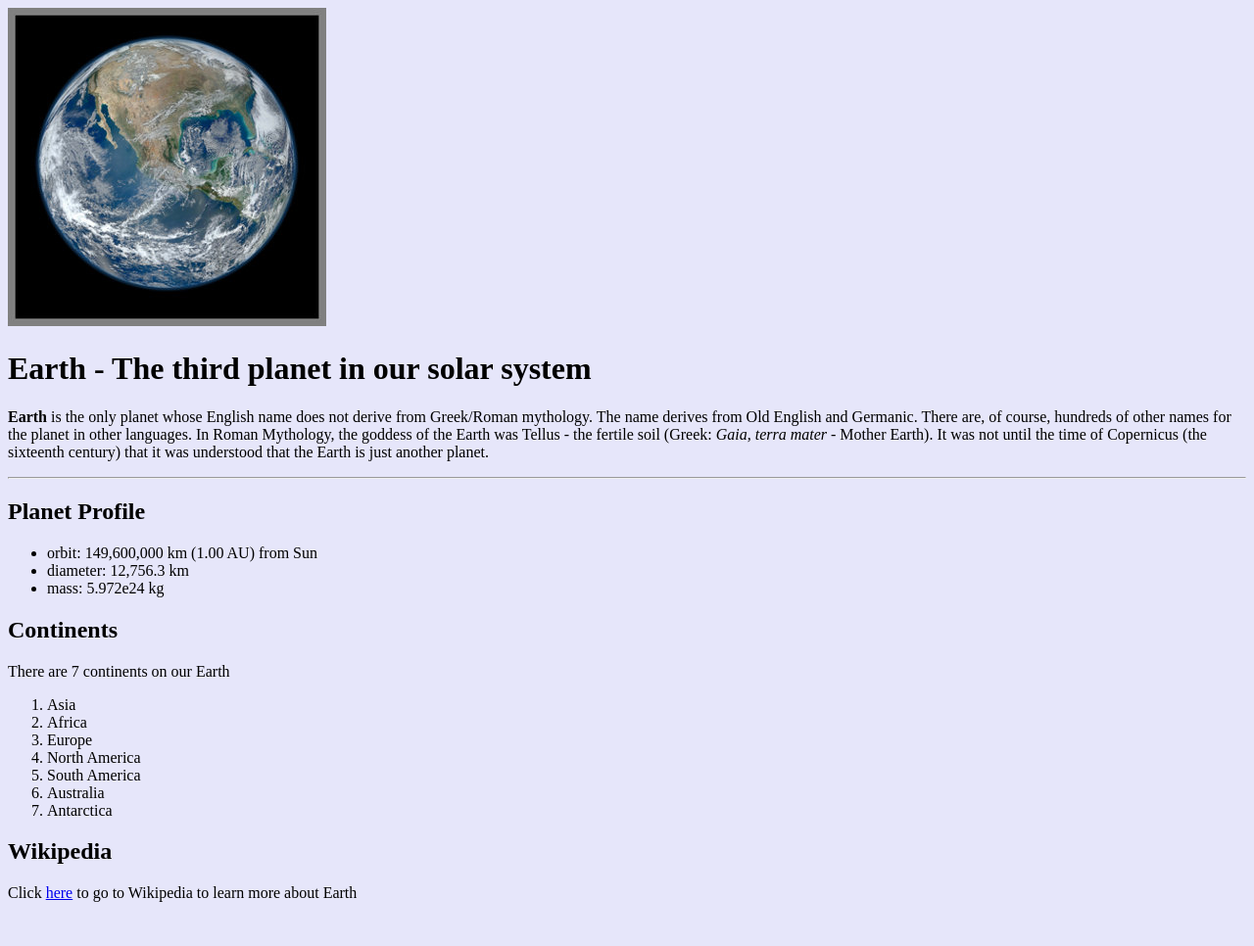
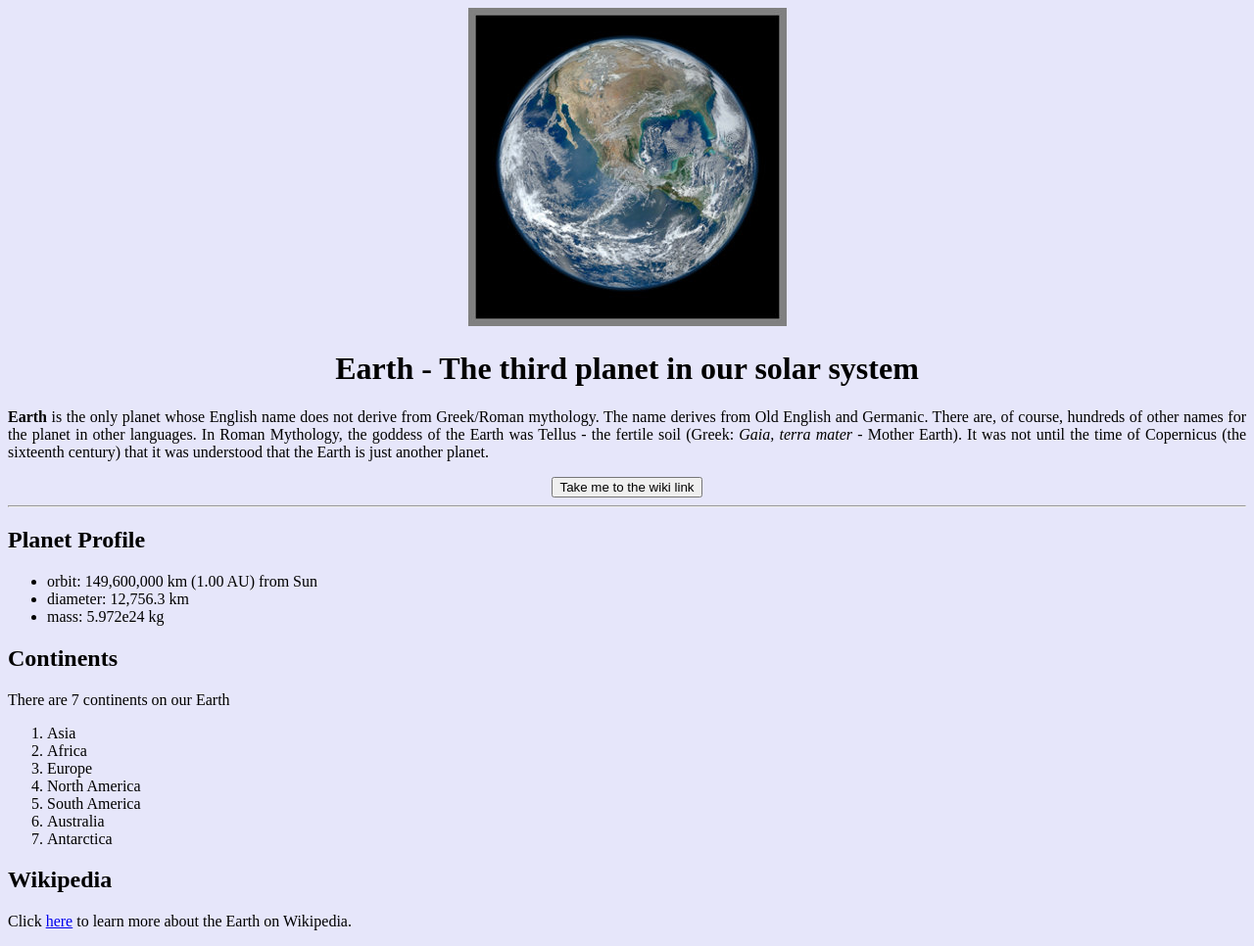
Before and after one commit to SubhrajyotiSen/KidsExample, a plain HTML site: page index.html in a window 1280 px wide. Shown: the whole page at 98% size. Before the commit the page ends 937 px from the top, so only its background shows below. Drawn offline with Linux system fonts and the light colour scheme.

Commit message:
Aligned image to center. Added button

```diff
--- a/index.html
+++ b/index.html
@@ -4,13 +4,14 @@
 		<title>Our Earth</title>
 	</head>
 	<body bgcolor="#E6E6FA">
-		<img src="images/earth.jpg"/>
-		<div id="introduction">
-			<h1>Earth - The third planet in our solar system</h1>
-			<p><strong>Earth</strong> is the only planet whose English name does not derive from Greek/Roman mythology. The name derives from Old English and Germanic. There are, of course, hundreds of other names for the planet in other languages. In Roman Mythology, the goddess of the Earth was Tellus - the fertile soil (Greek: <em>Gaia, terra mater</em> - Mother Earth).
+		<center><img src="images/earth.jpg"/></center>
+		<div id="introduction" >
+			<h1 align="center" >Earth - The third planet in our solar system</h1>
+			<p align="justify" ><strong>Earth</strong> is the only planet whose English name does not derive from Greek/Roman mythology. The name derives from Old English and Germanic. There are, of course, hundreds of other names for the planet in other languages. In Roman Mythology, the goddess of the Earth was Tellus - the fertile soil (Greek: <em>Gaia, terra mater</em> - Mother Earth).
 
 			It was not until the time of Copernicus (the sixteenth century) that it was understood that the Earth is just another planet.</p>
 		</div>
+		<center> <button onClick="document.getElementById('wikilink').scrollIntoView();">Take me to the wiki link</button> </center>
 		<hr/>
 		<div id="profile">
 			<h2>Planet Profile</h2>
@@ -34,6 +35,6 @@
 			</ol>
 		</div>
 		<h2>Wikipedia</h2>
-		<p>Click <a href="https://en.wikipedia.org/wiki/Earth">here</a> to go to Wikipedia to learn more about Earth</p>
+		<p id="wikilink"> Click <a href="https://en.wikipedia.org/wiki/Earth">here</a> to learn more about the Earth on Wikipedia.</p>
 	</body>
 </html>
```
